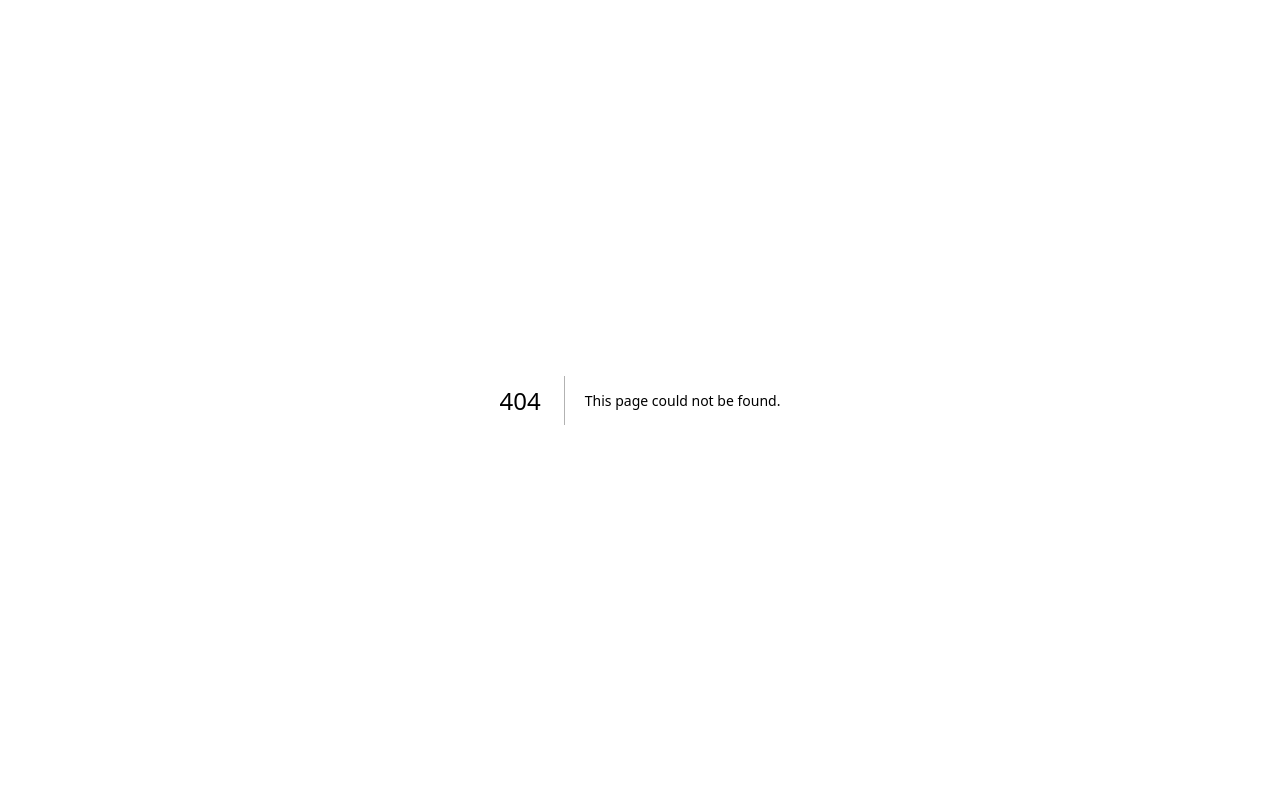
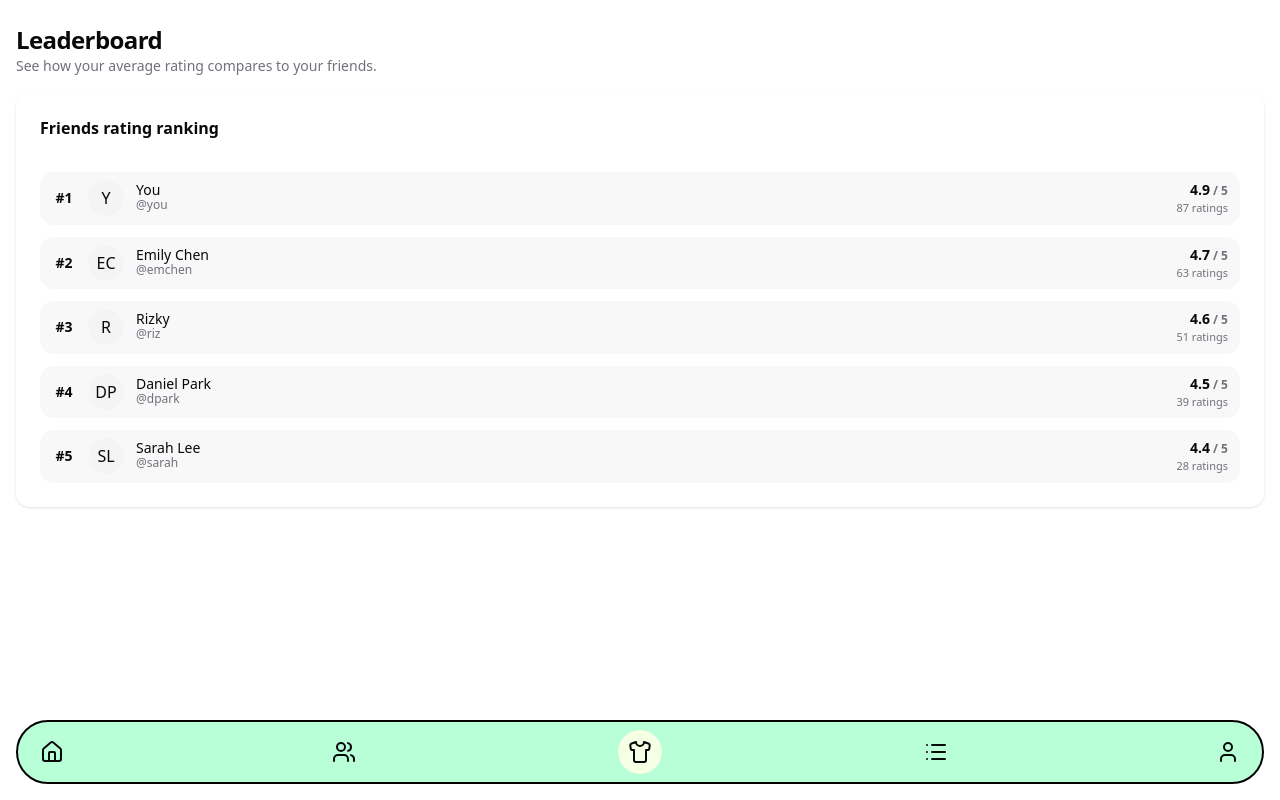
Before and after one commit to jliu4242/fitcheck, a Next.js app in the folder frontend/: page /leaderboard in a window 1280 px wide. Before the commit this address had no page. Built offline with nearby package versions, Linux system fonts and the light colour scheme.

Commit message:
Added leaderboard page

```diff
--- /dev/null
+++ b/frontend/src/app/leaderboard/page.js
@@ -0,0 +1,138 @@
+"use client"
+
+import React from "react"
+import BottomNav from "@/components/ui/BottomNav";
+
+import {
+  Card,
+  CardHeader,
+  CardTitle,
+  CardContent,
+} from "@/components/ui/card"
+
+import {
+  Avatar,
+  AvatarImage,
+  AvatarFallback,
+} from "@/components/ui/avatar"
+
+const leaderboardData = [
+  {
+    id: 1,
+    name: "You",
+    username: "@you",
+    avgRating: 4.9,
+    totalRatings: 87,
+  },
+  {
+    id: 2,
+    name: "Emily Chen",
+    username: "@emchen",
+    avgRating: 4.7,
+    totalRatings: 63,
+  },
+  {
+    id: 3,
+    name: "Rizky",
+    username: "@riz",
+    avgRating: 4.6,
+    totalRatings: 51,
+  },
+  {
+    id: 4,
+    name: "Daniel Park",
+    username: "@dpark",
+    avgRating: 4.5,
+    totalRatings: 39,
+  },
+  {
+    id: 5,
+    name: "Sarah Lee",
+    username: "@sarah",
+    avgRating: 4.4,
+    totalRatings: 28,
+  },
+]
+
+export default function LeaderboardPage() {
+  return (
+    <div className="flex min-h-screen flex-col bg-background text-foreground">
+      {/* Page content */}
+      <main className="flex-1 px-4 pb-24 pt-6">
+        <header className="mb-4">
+          <h1 className="text-2xl font-bold tracking-tight">
+            Leaderboard
+          </h1>
+          <p className="text-sm text-muted-foreground">
+            See how your average rating compares to your friends.
+          </p>
+        </header>
+
+        <Card className="border-none bg-card/80 shadow-sm">
+          <CardHeader>
+            <CardTitle className="text-base">
+              Friends rating ranking
+            </CardTitle>
+          </CardHeader>
+          <CardContent className="space-y-3">
+            {leaderboardData.map((user, index) => (
+              <div
+                key={user.id}
+                className="flex items-center justify-between rounded-xl bg-muted/60 px-3 py-2"
+              >
+                {/* Left: rank + avatar + name */}
+                <div className="flex items-center gap-3">
+                  <span className="w-6 text-center text-sm font-semibold">
+                    #{index + 1}
+                  </span>
+
+                  <Avatar className="h-9 w-9">
+                    <AvatarImage src="" alt={user.name} />
+                    <AvatarFallback>
+                      {user.name
+                        .split(" ")
+                        .map((n) => n[0])
+                        .join("")
+                        .slice(0, 2)
+                        .toUpperCase()}
+                    </AvatarFallback>
+                  </Avatar>
+
+                  <div className="flex flex-col">
+                    <span className="text-sm font-medium leading-none">
+                      {user.name}
+                    </span>
+                    <span className="text-xs text-muted-foreground">
+                      {user.username}
+                    </span>
+                  </div>
+                </div>
+
+                {/* Right: rating */}
+                <div className="flex flex-col items-end">
+                  <span className="text-sm font-semibold">
+                    {user.avgRating.toFixed(1)}
+                    <span className="text-xs text-muted-foreground">
+                      {" "}
+                      / 5
+                    </span>
+                  </span>
+                  <span className="text-[11px] text-muted-foreground">
+                    {user.totalRatings} ratings
+                  </span>
+                </div>
+              </div>
+            ))}
+          </CardContent>
+        </Card>
+      </main>
+
+      {/* Bottom navigation (reusable) */}
+      <div className="fixed inset-x-0 bottom-0 px-4 pb-4">
+        {/* If your BottomNav accepts props like "active", you can pass it: */}
+        {/* <BottomNav active="leaderboard" /> */}
+        <BottomNav />
+      </div>
+    </div>
+  )
+}
```
